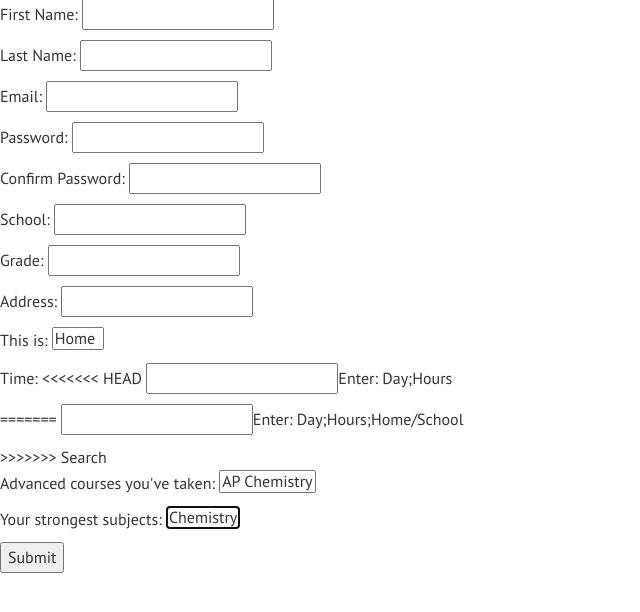
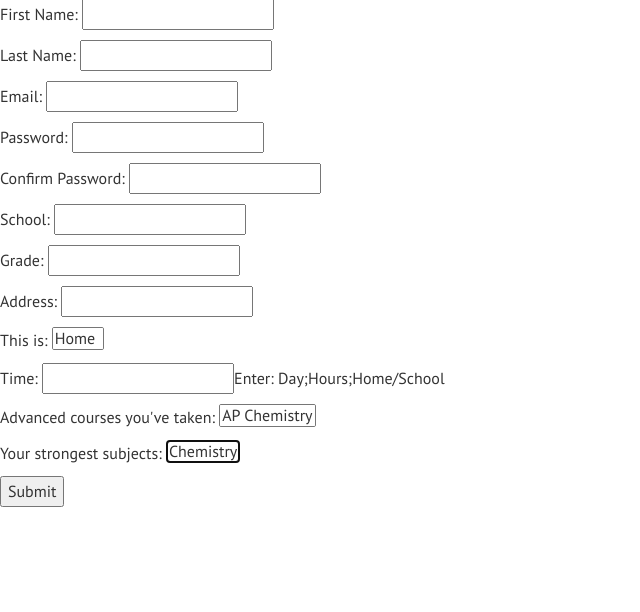
Before and after one commit to IsaacGluck/Tutee, a Flask app: template templates/register_tutor.html in a window 1280 px wide. Shown: the part 101-713 px from the top of the page, without its empty margins (0-640 px from the left). Run offline with Flask 2, Linux system fonts and the light colour scheme; the template is opened without the code that fills it, so the values that code supplies are empty; parts of the project's set-up code (start-up, migrations or seed data) failed here and were passed over; some libraries are stand-ins or nearby versions.

Commit message:
slight glitch fix

```diff
--- a/templates/register_tutor.html
+++ b/templates/register_tutor.html
@@ -6,13 +6,7 @@
 
 {% block info %}
 <p> Time:
-<<<<<<< HEAD
-  <input type="text" name="times">Enter: Day;Hours</p>
-=======
   <input type="text" name="times">Enter: Day;Hours;Home/School</p>
-
-
->>>>>>> Search
 <p>Advanced courses you've taken:
   <select multiple size="1" form="info" name="courses">
     <option value="chemistry">AP Chemistry</option>
--- a/utils.py
+++ b/utils.py
@@ -1,3 +1,6 @@
+import hashlib, uuid
+from googlemaps import locate
+
 #misc useful helper functions
 
 # matches login attempts with user
@@ -49,6 +52,7 @@ def register_user(user_type, form, db):
         account['grade'] = form["grade"]
 
         a1 = form["address1"]
+        print "add " + str(a1)
         a1_type = form["address1_hs"] #is this address for home or for school
         loc = locate(a1) #returns three part array, longtitude, latitude, and zip, for parameter address
 
```
Also changed, not shown: app.py (+0 -9 lines).
